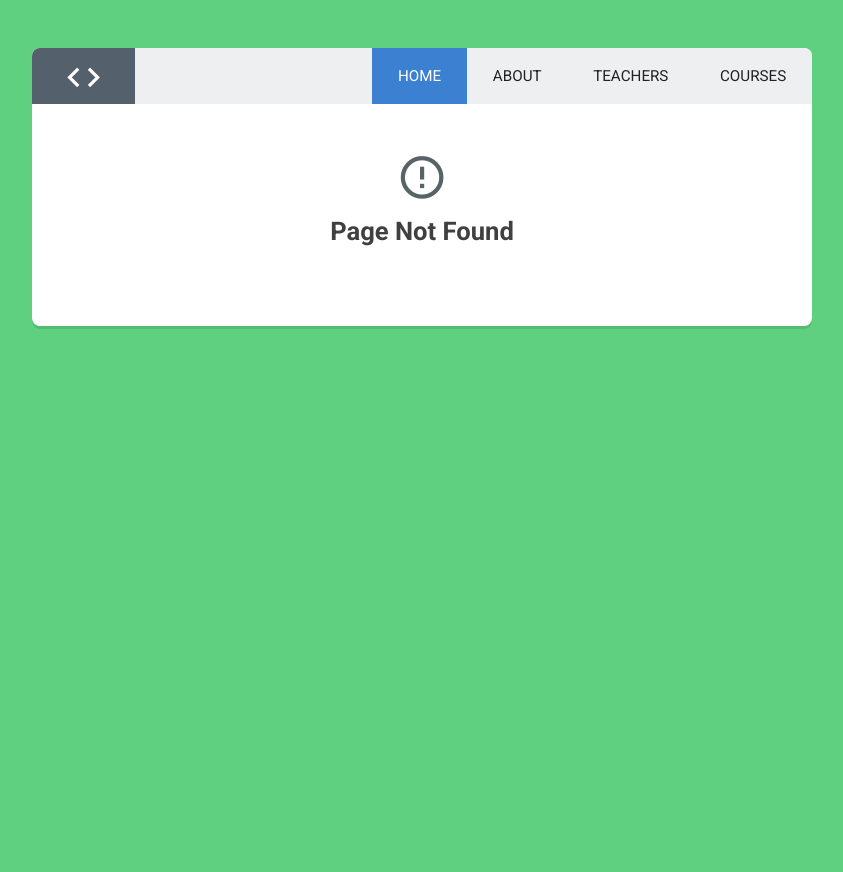
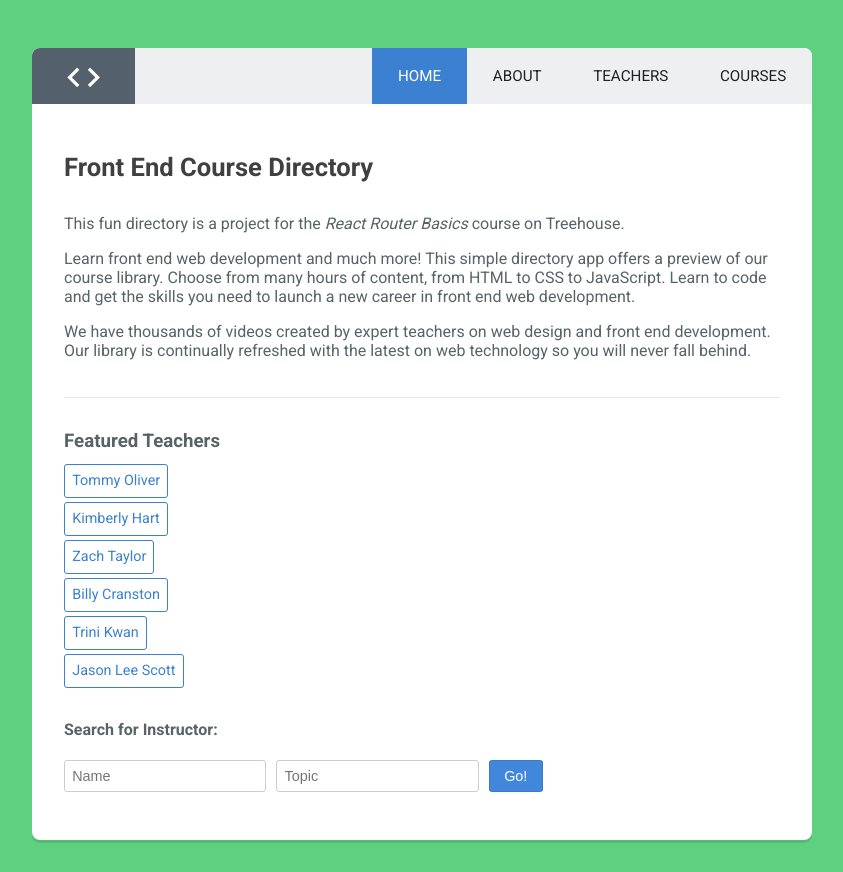
Before and after one commit to CNLARS/course-directory, a React (Create React App) app: page / in a window 1280 px wide. Before the commit this address had no page. Shown: the whole page, without its empty margins (218-1061 px from the left). Before the commit the page ends 800 px from the top, so only its background shows below. Built offline with nearby package versions, Linux system fonts and the light colour scheme.

Commit message:
Semi Finale Edition

```diff
--- a/src/components/App.js
+++ b/src/components/App.js
@@ -16,7 +16,7 @@ const App = () => (
       <Header />
 
       <Switch>
-        <Route exact path="/course-directory" component={Home} />
+        <Route exact path="/" component={Home} />
         <Route path="/about" render={ () => <About title="About"/>} />
         <Route exact path="/teachers" component={Teachers} />
         <Route path="/teachers/:topic/:name" component={Featured} />
```
